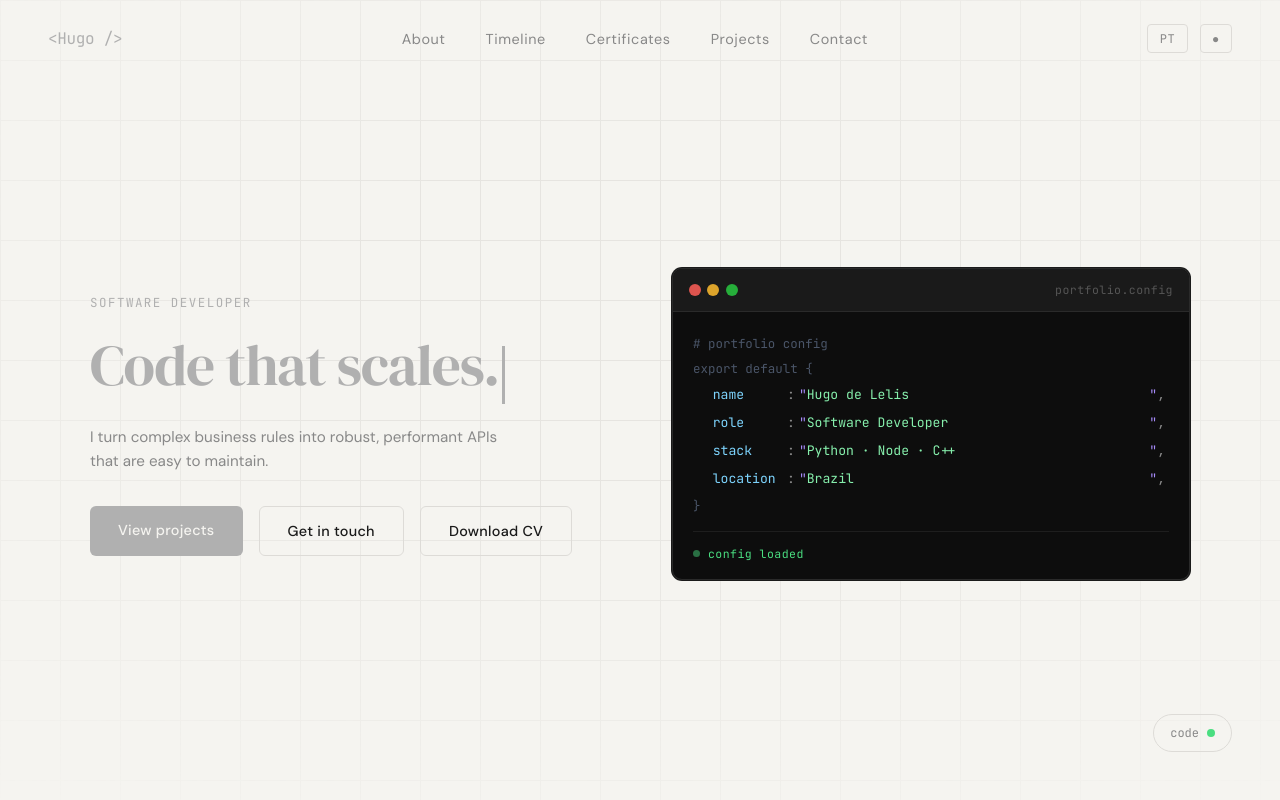
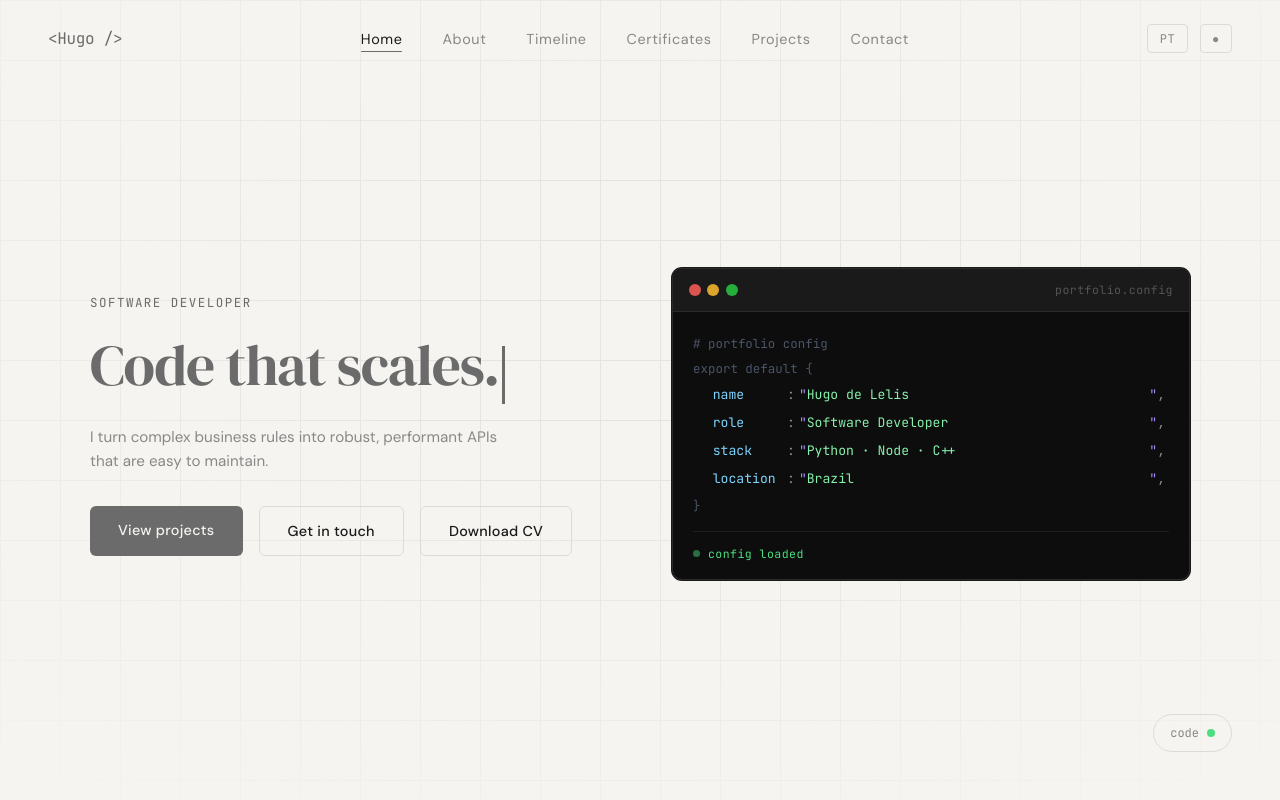
Before and after one commit to Hugolelis/Portfolio, a React (Vite) app: page / in a window 1280 px wide. Shown: the top 800 px of the page. Built offline with nearby package versions, Linux system fonts and the light colour scheme.

Commit message:
ajuste e melhorias

```diff
--- a/src/components/About.tsx
+++ b/src/components/About.tsx
@@ -3,7 +3,7 @@ import { skills } from '../data'
 import styles from './About.module.css'
 
 const categoryColors: Record<string, string> = {
-  backend: 'var(--accent)',
+  backend: 'var(--accent-term)',
   infra: 'var(--accent-blue)',
   tools: 'var(--muted)',
 }
--- a/src/components/Hero.module.css
+++ b/src/components/Hero.module.css
@@ -280,16 +280,16 @@
 
 /* ── Responsive ── */
 
-@media (max-width: 1024px) {
-  .layout { gap: 2.5rem; }
-  .hero { padding: 8rem 2rem 5rem; }
-}
-
-@media (max-width: 900px) {
+@media (max-width: 1200px) {
   .layout {
     grid-template-columns: 1fr;
     gap: 2.5rem;
   }
+  .hero { padding: 8rem 2rem 5rem; }
+  .badge { display: none; }
+}
+
+@media (max-width: 900px) {
   .terminal { max-width: 100%; }
   .sub { max-width: 100%; min-height: unset; }
   .title { min-height: unset; }
--- a/src/components/Nav.module.css
+++ b/src/components/Nav.module.css
@@ -35,9 +35,26 @@
   font-size: 0.9rem;
   letter-spacing: 0.04em;
   transition: color 0.2s;
+  position: relative;
 }
 
 .links a:hover { color: var(--text); }
+
+/* linha embaixo do link ativo */
+.activeLink {
+  color: var(--text) !important;
+}
+
+.activeLink::after {
+  content: '';
+  position: absolute;
+  bottom: -4px;
+  left: 0;
+  right: 0;
+  height: 1.5px;
+  background: var(--accent);
+  border-radius: 2px;
+}
 
 .controls {
   display: flex;
@@ -63,7 +80,7 @@
   border-color: var(--accent);
 }
 
-/* ── Hamburguer ── */
+/* ── Hamburger ── */
 .hamburger {
   display: none;
   flex-direction: column;
@@ -79,9 +96,7 @@
   transition: border-color 0.2s;
 }
 
-.hamburger:hover {
-  border-color: var(--accent);
-}
+.hamburger:hover { border-color: var(--accent); }
 
 .hamburger span {
   display: block;
@@ -93,20 +108,11 @@
   transform-origin: center;
 }
 
-.hamburger:hover span {
-  background: var(--text);
-}
+.hamburger:hover span { background: var(--text); }
 
-/* animação X ao abrir */
-.hamburgerOpen span:nth-child(1) {
-  transform: translateY(6.5px) rotate(45deg);
-}
-.hamburgerOpen span:nth-child(2) {
-  opacity: 0;
-}
-.hamburgerOpen span:nth-child(3) {
-  transform: translateY(-6.5px) rotate(-45deg);
-}
+.hamburgerOpen span:nth-child(1) { transform: translateY(6.5px) rotate(45deg); }
+.hamburgerOpen span:nth-child(2) { opacity: 0; }
+.hamburgerOpen span:nth-child(3) { transform: translateY(-6.5px) rotate(-45deg); }
 
 /* ── Mobile Menu ── */
 .mobileMenu {
@@ -125,9 +131,7 @@
   transition: transform 0.3s ease;
 }
 
-.mobileMenuOpen {
-  transform: translateX(0);
-}
+.mobileMenuOpen { transform: translateX(0); }
 
 .mobileLinks {
   list-style: none;
@@ -136,9 +140,7 @@
   gap: 0;
 }
 
-.mobileLinks li {
-  border-bottom: 1px solid var(--border);
-}
+.mobileLinks li { border-bottom: 1px solid var(--border); }
 
 .mobileLinks a {
   display: block;
@@ -155,7 +157,12 @@
   padding-left: 0.5rem;
 }
 
-/* overlay escuro atrás do menu */
+/* active no mobile — só muda a cor, sem underline */
+.mobileLinks .activeLink {
+  color: var(--text) !important;
+  padding-left: 0.5rem;
+}
+
 .overlay {
   position: fixed;
   inset: 0;
@@ -165,7 +172,7 @@
 }
 
 /* ── Responsive ── */
-@media (max-width: 900px) {
+@media (max-width: 700px) {
   .nav { padding: 1.25rem 1.5rem; }
   .links { display: none; }
   .hamburger { display: flex; }
--- a/src/components/Nav.tsx
+++ b/src/components/Nav.tsx
@@ -1,12 +1,16 @@
 import { useState } from 'react'
 import { useApp } from '../context/AppContext'
 import { useScrollY } from '../hooks/useScrollY'
+import { useActiveSection } from '../hooks/useActiveSection'
 import styles from './Nav.module.css'
+
+const SECTIONS = ['hero', 'sobre', 'trajetoria', 'certificados', 'projetos', 'contato']
 
 export function Nav() {
   const { t, theme, toggleTheme, lang, toggleLang } = useApp()
   const scrollY = useScrollY()
   const [menuOpen, setMenuOpen] = useState(false)
+  const active = useActiveSection(SECTIONS)
 
   const closeMenu = () => setMenuOpen(false)
 
@@ -16,28 +20,19 @@ export function Nav() {
         <a href="#hero" className={styles.logo}>{'<Hugo />'}</a>
 
         <ul className={styles.links}>
-          <li><a href="#sobre">{t.nav.about}</a></li>
-          <li><a href="#trajetoria">{t.nav.timeline}</a></li>
-          <li><a href="#certificados">{t.nav.certificates}</a></li>
-          <li><a href="#projetos">{t.nav.projects}</a></li>
-          <li><a href="#contato">{t.nav.contact}</a></li>
+          <li><a href="#hero"         className={active === 'hero'         ? styles.activeLink : ''}>{t.nav.hero}</a></li>
+          <li><a href="#sobre"        className={active === 'sobre'        ? styles.activeLink : ''}>{t.nav.about}</a></li>
+          <li><a href="#trajetoria"   className={active === 'trajetoria'   ? styles.activeLink : ''}>{t.nav.timeline}</a></li>
+          <li><a href="#certificados" className={active === 'certificados' ? styles.activeLink : ''}>{t.nav.certificates}</a></li>
+          <li><a href="#projetos"     className={active === 'projetos'     ? styles.activeLink : ''}>{t.nav.projects}</a></li>
+          <li><a href="#contato"      className={active === 'contato'      ? styles.activeLink : ''}>{t.nav.contact}</a></li>
         </ul>
 
         <div className={styles.controls}>
-          <button
-            className={styles.toggle}
-            onClick={toggleLang}
-            title="Switch language"
-            aria-label="Switch language"
-          >
+          <button className={styles.toggle} onClick={toggleLang} title="Switch language" aria-label="Switch language">
             {lang === 'pt' ? 'EN' : 'PT'}
           </button>
-          <button
-            className={styles.toggle}
-            onClick={toggleTheme}
-            title="Toggle theme"
-            aria-label="Toggle theme"
-          >
+          <button className={styles.toggle} onClick={toggleTheme} title="Toggle theme" aria-label="Toggle theme">
             {theme === 'dark' ? '○' : '●'}
           </button>
           <button
@@ -52,23 +47,17 @@ export function Nav() {
         </div>
       </nav>
 
-      {/* Mobile menu */}
-      <div
-        className={`${styles.mobileMenu} ${menuOpen ? styles.mobileMenuOpen : ''}`}
-      >
+      <div className={`${styles.mobileMenu} ${menuOpen ? styles.mobileMenuOpen : ''}`}>
         <ul className={styles.mobileLinks}>
-          <li><a href="#sobre" onClick={closeMenu}>{t.nav.about}</a></li>
-          <li><a href="#trajetoria" onClick={closeMenu}>{t.nav.timeline}</a></li>
-          <li><a href="#certificados" onClick={closeMenu}>{t.nav.certificates}</a></li>
-          <li><a href="#projetos" onClick={closeMenu}>{t.nav.projects}</a></li>
-          <li><a href="#contato" onClick={closeMenu}>{t.nav.contact}</a></li>
+          <li><a href="#sobre"        onClick={closeMenu} className={active === 'sobre'        ? styles.activeLink : ''}>{t.nav.about}</a></li>
+          <li><a href="#trajetoria"   onClick={closeMenu} className={active === 'trajetoria'   ? styles.activeLink : ''}>{t.nav.timeline}</a></li>
+          <li><a href="#certificados" onClick={closeMenu} className={active === 'certificados' ? styles.activeLink : ''}>{t.nav.certificates}</a></li>
+          <li><a href="#projetos"     onClick={closeMenu} className={active === 'projetos'     ? styles.activeLink : ''}>{t.nav.projects}</a></li>
+          <li><a href="#contato"      onClick={closeMenu} className={active === 'contato'      ? styles.activeLink : ''}>{t.nav.contact}</a></li>
         </ul>
       </div>
 
-      {/* Overlay para fechar ao clicar fora */}
-      {menuOpen && (
-        <div className={styles.overlay} onClick={closeMenu} />
-      )}
+      {menuOpen && <div className={styles.overlay} onClick={closeMenu} />}
     </>
   )
 }
--- a/src/components/Pdfmodal.module.css
+++ b/src/components/Pdfmodal.module.css
@@ -83,6 +83,66 @@
   border: none;
 }
 
+/* ── Mobile fallback ── */
+.mobileFallback {
+  flex: 1;
+  display: flex;
+  flex-direction: column;
+  align-items: center;
+  justify-content: center;
+  gap: 1rem;
+  padding: 2rem;
+}
+
+.fallbackText {
+  font-size: 0.88rem;
+  color: var(--muted);
+  font-family: var(--font-mono);
+  text-align: center;
+}
+
+.fallbackBtn {
+  display: inline-flex;
+  align-items: center;
+  gap: 0.5rem;
+  background: var(--accent);
+  color: var(--bg);
+  font-family: var(--font-mono);
+  font-size: 0.85rem;
+  padding: 0.65rem 1.5rem;
+  border-radius: 6px;
+  text-decoration: none;
+  transition: opacity 0.2s;
+  width: 100%;
+  max-width: 220px;
+  justify-content: center;
+}
+
+.fallbackBtn:hover { opacity: 0.85; }
+
+.fallbackBtnOutline {
+  display: inline-flex;
+  align-items: center;
+  gap: 0.5rem;
+  background: transparent;
+  color: var(--muted);
+  font-family: var(--font-mono);
+  font-size: 0.85rem;
+  padding: 0.65rem 1.5rem;
+  border-radius: 6px;
+  border: 1px solid var(--border);
+  text-decoration: none;
+  transition: border-color 0.2s, color 0.2s;
+  width: 100%;
+  max-width: 220px;
+  justify-content: center;
+}
+
+.fallbackBtnOutline:hover {
+  border-color: var(--accent);
+  color: var(--accent);
+}
+
 @media (max-width: 700px) {
   .modal { height: 92vh; }
 }
--- /dev/null
+++ b/src/hooks/useActiveSection.ts
@@ -0,0 +1,28 @@
+import { useState, useEffect } from 'react'
+
+export function useActiveSection(ids: string[]): string {
+    const [active, setActive] = useState('')
+
+    useEffect(() => {
+        const observers: IntersectionObserver[] = []
+
+        ids.forEach((id) => {
+        const el = document.getElementById(id)
+        if (!el) return
+
+        const observer = new IntersectionObserver(
+            ([entry]) => {
+            if (entry.isIntersecting) setActive(id)
+            },
+            { rootMargin: '-40% 0px -55% 0px', threshold: 0 }
+        )
+
+        observer.observe(el)
+        observers.push(observer)
+        })
+
+        return () => observers.forEach((o) => o.disconnect())
+    }, [ids])
+
+    return active
+}
--- a/src/i18n/en.ts
+++ b/src/i18n/en.ts
@@ -2,6 +2,7 @@ import type { Translations } from './pt'
 
 export const en: Translations = {
   nav: {
+    hero: 'Home',
     about: 'About',
     timeline: 'Timeline',
     certificates: 'Certificates',
--- a/src/i18n/pt.ts
+++ b/src/i18n/pt.ts
@@ -1,5 +1,6 @@
 export const pt = {
   nav: {
+    hero: 'Início',
     about: 'Sobre',
     timeline: 'Trajetória',
     certificates: 'Certificados',
--- a/src/index.css
+++ b/src/index.css
@@ -15,6 +15,7 @@
   --grid-color: #1e1e1e;
   --nav-bg: rgba(10,10,10,0.85);
   --accent: #e0e0e0;
+  --accent-term: #4ade80;
   --accent-dim: #b0b0b0;
   --accent-blue: #60a5fa;
   --text: #f0f0f0;
@@ -27,8 +28,9 @@
   --border: #dddbd7;
   --grid-color: #dddbd7;
   --nav-bg: rgba(245,244,240,0.85);
-  --accent: #b0b0b0;
-  --accent-dim: #a8a8a8;
+  --accent: #6b6b6b;
+  --accent-term: #4ade80;
+  --accent-dim: #4a4a4a;
   --accent-blue: #2563eb;
   --text: #1a1a1a;
   --muted: #888;
```
Also changed, not shown: src/components/Pdfmodal.tsx (+41 -3 lines).
